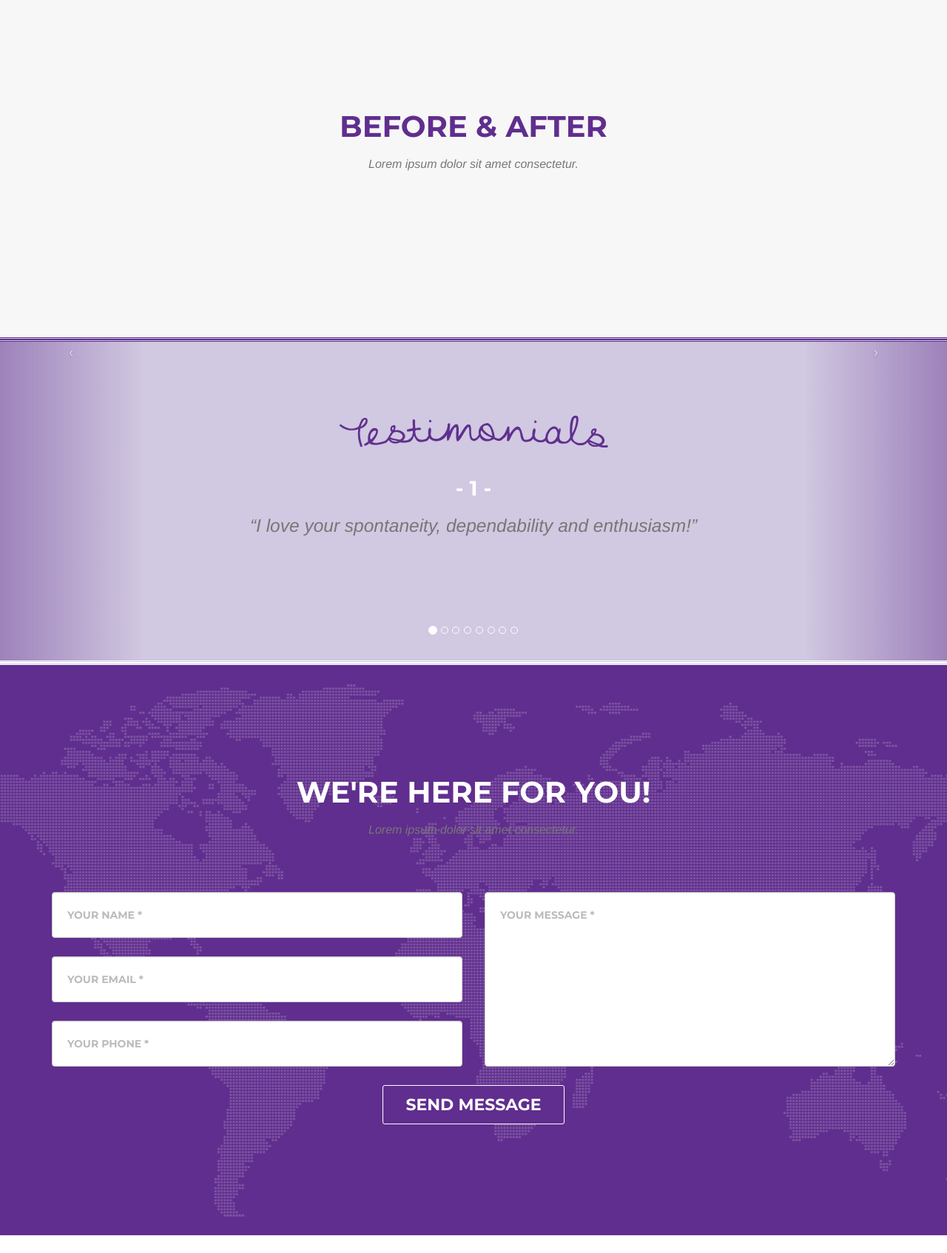
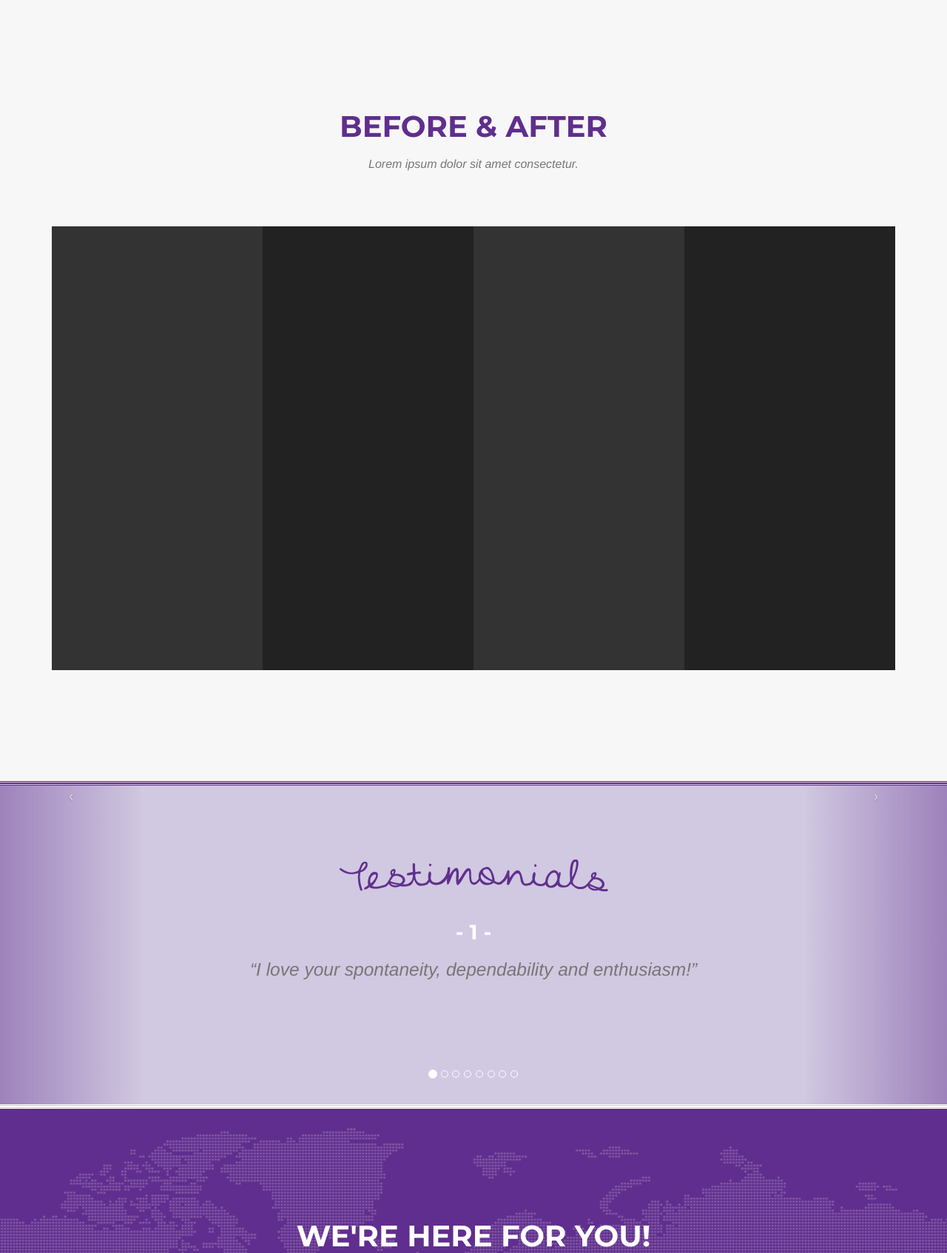
Before and after one commit to CJarrell/RO_WEBSITE, a PHP site: page / in a window 1280 px wide. Shown: the part 3612-5306 px from the top of the page at 74% size. Run offline with PHP 8.4, Linux system fonts and the light colour scheme; some libraries are stand-ins or nearby versions; some web fonts are replaced.

Commit message:
Started styling before+after

```diff
--- a/css/r&o.css
+++ b/css/r&o.css
@@ -456,7 +456,15 @@ section#testimonials {
 #about .about-timeline .about-timeline-text {
     padding: 5px;
 }
-
+/*Before & After Formatting*/
+#beforeandafter .before {
+    background-color: #323332;
+    height: 300px;
+}
+#beforeandafter .after {
+    background-color: #222;
+    height: 300px;
+}
 
 /*Old team member formatting*/
 .team-member {
--- a/home.html
+++ b/home.html
@@ -214,17 +214,31 @@
                     <h3 class="section-subheading text-muted">Lorem ipsum dolor sit amet consectetur.</h3>
                 </div>
             </div>
-            <!-- <div class="row">
-                <div class="col-sm-4">
+            <!-- Before and After Gallery -->
+            <div class="col-sm-12 col-md-6 col-lg-3 before">
 
-                </div>
-                <div class="col-sm-4">
+            </div>
+            <div class="col-sm-12 col-md-6 col-lg-3 after">
 
-                </div>
-                <div class="col-sm-4">
+            </div>
+            <div class="col-sm-12 col-md-6 col-lg-3 before">
 
-                </div>
-            </div> -->
+            </div>
+            <div class="col-sm-12 col-md-6 col-lg-3 after">
+
+            </div>
+            <div class="col-sm-12 col-md-6 col-lg-3 before">
+
+            </div>
+            <div class="col-sm-12 col-md-6 col-lg-3 after">
+
+            </div>
+            <div class="col-sm-12 col-md-6 col-lg-3 before">
+
+            </div>
+            <div class="col-sm-12 col-md-6 col-lg-3 after">
+
+            </div>
 
         </div>
     </section>
@@ -247,18 +261,16 @@
 
                 <!-- Carousel Active item -->
                 <div class="active item">
-                    <div class="container">
+                    <div class="container clearfix">
                         <img src="img/r&amp;o-branding/07_TESTIMONIALS-HEADER.png" alt="Testimonials" class="center-block fadeIn">
                         <h2 class="section-heading text-center">- 1 -</h2>
                         <p class="testimonial-text text-center text-muted slideUp">“I love your spontaneity, dependability and enthusiasm!”</br></p>
                     </div>
                 </div>
 
-
-
                 <!-- Carousel item 1 -->
                 <div class="item">
-                    <div class="container">
+                    <div class="container clearfix">
                         <img src="img/r&amp;o-branding/07_TESTIMONIALS-HEADER.png" alt="Testimonials" class="center-block fadeIn">
                         <h2 class="section-heading text-center">- 2 -</h2>
                         <p class="testimonial-text text-center text-muted slideUp">"It is a pleasure to have a workspace that is so orderly and easy to KEEP orderly!"</br></p>
@@ -267,7 +279,7 @@
 
                 <!-- Carousel item 2 -->
                 <div class="item">
-                    <div class="container">
+                    <div class="container clearfix">
                         <img src="img/r&amp;o-branding/07_TESTIMONIALS-HEADER.png" alt="Testimonials" class="center-block fadeIn">
                         <h2 class="section-heading text-center">- 3 -</h2>
                         <p class="testimonial-text text-center text-muted slideUp">"This is better than medication!”</br></p>
@@ -276,7 +288,7 @@
 
                 <!-- Carousel item 3 -->
                 <div class="item">
-                    <div class="container">
+                    <div class="container clearfix">
                         <img src="img/r&amp;o-branding/07_TESTIMONIALS-HEADER.png" alt="Testimonials" class="center-block fadeIn">
                         <h2 class="section-heading text-center">- 4 -</h2>
                         <p class="testimonial-text text-center text-muted slideUp">"I would recommend her services to anyone whom needs to feel better about their home!"</br></p>
@@ -285,7 +297,7 @@
 
                 <!-- Carousel item 4 -->
                 <div class="item">
-                    <div class="container">
+                    <div class="container clearfix">
                         <img src="img/r&amp;o-branding/07_TESTIMONIALS-HEADER.png" alt="Testimonials" class="center-block fadeIn">
                         <h2 class="section-heading text-center">- 5 -</h2>
                         <p class="testimonial-text text-center text-muted slideUp">"She understood what I needed, better than I did! "Thank you Helen!"</br></p>
@@ -294,7 +306,7 @@
 
                 <!-- Carousel item 5 -->
                 <div class="item">
-                    <div class="container">
+                    <div class="container clearfix">
                         <img src="img/r&amp;o-branding/07_TESTIMONIALS-HEADER.png" alt="Testimonials" class="center-block fadeIn">
                         <h2 class="section-heading text-center">- 6 -</h2>
                         <p class="testimonial-text text-center text-muted slideUp">“I feel so lucky to be working with her!”</br></p>
@@ -303,7 +315,7 @@
 
                 <!-- Carousel item 6 -->
                 <div class="item">
-                    <div class="container">
+                    <div class="container clearfix">
                         <img src="img/r&amp;o-branding/07_TESTIMONIALS-HEADER.png" alt="Testimonials" class="center-block fadeIn">
                         <h2 class="section-heading text-center">- 7 -</h2>
                         <p class="testimonial-text text-center text-muted slideUp">“Get straight with your stuff!”</br></p>
@@ -312,7 +324,7 @@
 
                 <!-- Carousel item 7 -->
                 <div class="item">
-                    <div class="container">
+                    <div class="container clearfix">
                         <img src="img/r&amp;o-branding/07_TESTIMONIALS-HEADER.png" alt="Testimonials" class="center-block fadeIn">
                         <h2 class="section-heading text-center">- 8 -</h2>
                         <p class="testimonial-text text-center text-muted slideUp">“It's not just "organize”; the "rise" is the mental state of taking charge of and leaving behind the dead weight of clutter!”</br></p>
```
